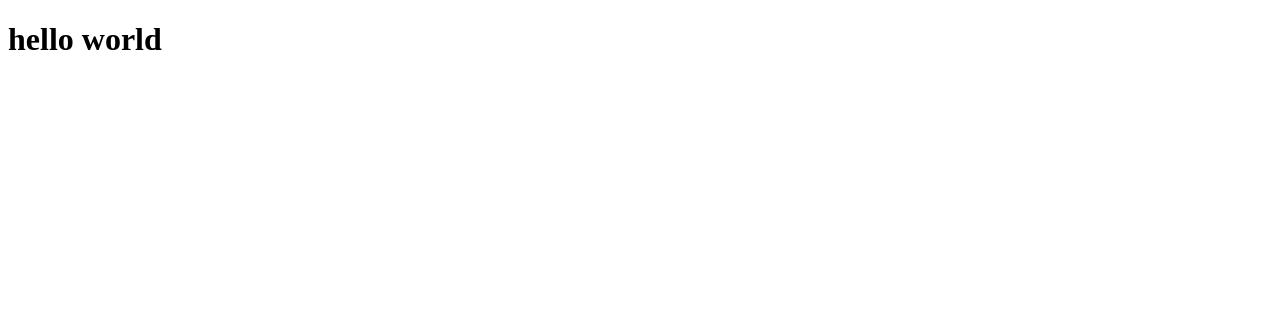
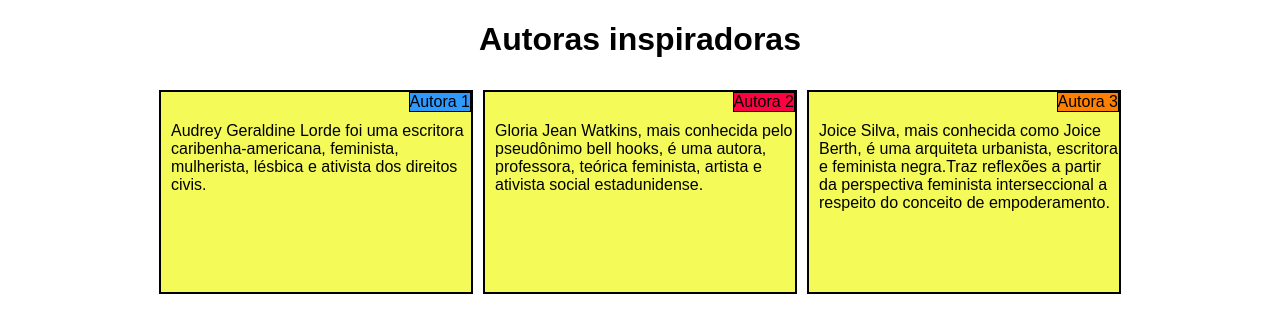
Before and after one commit to Karinareis-code/module2-solution, a plain HTML site: page index.html in a window 1280 px wide. Drawn offline with Linux system fonts and the light colour scheme.

Commit message:
exercicio finalizado

```diff
--- a/index.html
+++ b/index.html
@@ -1,9 +1,37 @@
 <!DOCTYPE html>
 <html>
 <head>
-	<title>Hello world</title>
+      <title>testando a lição</title>
+      <link href="style.css" rel="stylesheet">
 </head>
+
 <body>
-<h1>hello world</h1>
+ <h1>Autoras inspiradoras</h1>
+
+ <section>
+  <div class="row">
+     <div class="box-e">
+     <span id="p1">Autora 1</span>
+     <p>
+     Audrey Geraldine Lorde foi uma escritora caribenha-americana, feminista, mulherista, lésbica e ativista dos direitos civis.
+     </p>
+    </div>
+
+    <div class="box-e">
+     <span id="p2">Autora 2</span>
+     <p>
+       Gloria Jean Watkins, mais conhecida pelo pseudônimo bell hooks, é uma autora, professora, teórica feminista, artista e ativista social estadunidense.
+     </p>
+    </div>
+   </div>
+   <div class="row">
+  <div id="box">
+   <span id="p3">Autora 3</span>
+   <p>
+     Joice Silva, mais conhecida como Joice Berth, é uma arquiteta urbanista, escritora e feminista negra.Traz reflexões a partir da perspectiva feminista interseccional a respeito do conceito de empoderamento.
+   </p>
+  </div>
+  </div>
+ </section>
 </body>
 </html>
--- a/style.css
+++ b/style.css
@@ -0,0 +1,83 @@
+/********** Base styles **********/
+#p1 {
+  background-color: #2E9AFE;
+  border: 1px solid black;
+  float:right;
+  margin: 0px 0px;
+}
+
+#p2 {
+  background-color: #FF0040;
+  border: 1px solid black;
+  float: right;
+  margin: 0px 0px;
+}
+
+#p3 {
+  background-color: #FF8000;
+  border: 1px solid black;
+  float: right;
+  margin: 0px 0px;
+}
+
+
+p {
+  clear: right;
+  margin-top: 30px;
+  margin-left: 10px;
+}
+
+body{
+  text-align: center;
+  font-family: sans-serif;
+}
+section {
+  justify-content: center;
+  display:flex;
+  flex-wrap: wrap;
+  width: 100%;
+}
+/* Simple Responsive Framework. */
+.row {
+  display:flex;
+  flex-direction:row;
+}
+
+/********** Large devices only **********/
+@media (min-width: 992px) {
+  .box-e,
+  #box {
+  width: 310px;
+  }
+}
+
+/********** Medium devices only **********/
+@media (min-width: 768px) and (max-width: 991px) {
+  .row {
+    width: 100%;
+  }
+  #box,.box-e {
+  width: 100% !important;
+  }
+}
+
+/********** smal devices only **********/
+@media (max-width: 767px) {
+  .row {
+    flex-wrap: wrap;
+    width: 100%
+  }
+  #box, .box-e {
+  width: 100%;
+  }
+
+}
+
+.box-e,
+#box {
+  background-color: #F4FA58;
+  border:2px solid black;
+  margin:10px 5px;
+  height: 200px;
+  text-align: left;
+}
```
